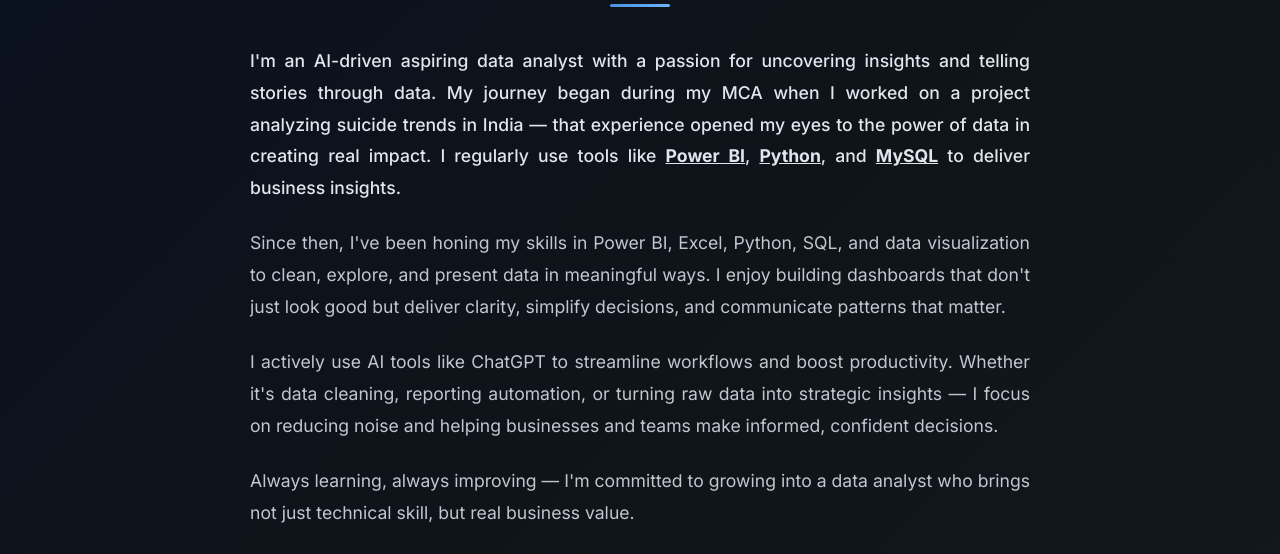
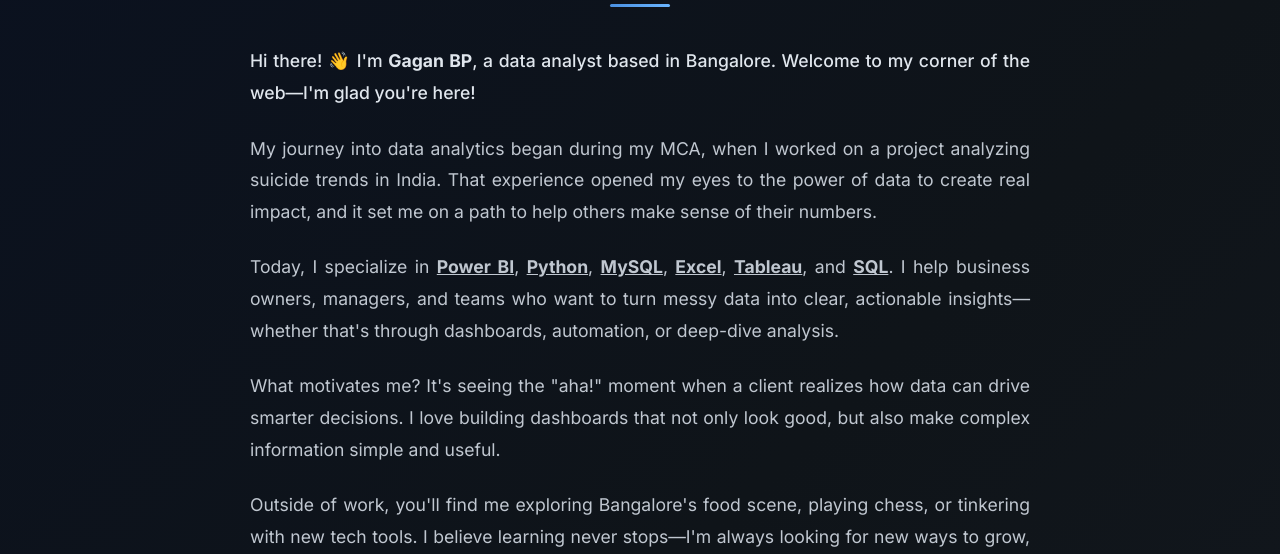
Before and after one commit to Gagan7a7/portfoliotest, a website: page about.html in a window 1280 px wide. Shown: the part 246-800 px from the top of the page. Drawn offline with Linux system fonts and the light colour scheme; a web font is replaced by a local one.

Commit message:
Update about.html

```diff
--- a/about.html
+++ b/about.html
@@ -171,7 +171,7 @@
             </nav>
         </header>
 
-        <!-- Main Content -->
+         <!-- Main Content -->
         <main id="main" style="padding-top: 100px;">
             <!-- About Section -->
             <section id="about" class="section" aria-labelledby="about-heading">
@@ -180,34 +180,36 @@
                     <div class="about-content">
                         <div class="about-text">
                             <p class="lead">
-                                I'm an AI-driven aspiring data analyst with a
-                                passion for uncovering insights and telling stories
-                                through data. My journey began during my MCA when I
-                                worked on a project analyzing suicide trends in
-                                India — that experience opened my eyes to the power
-                                of data in creating real impact. I regularly use tools like <a href="https://powerbi.microsoft.com/" target="_blank" rel="noopener nofollow" style="color:inherit;font-weight:bold;text-decoration:underline;">Power BI</a>, <a href="https://www.python.org/" target="_blank" rel="noopener nofollow" style="color:inherit;font-weight:bold;text-decoration:underline;">Python</a>, and <a href="https://www.mysql.com/" target="_blank" rel="noopener nofollow" style="color:inherit;font-weight:bold;text-decoration:underline;">MySQL</a> to deliver business insights.
+                                Hi there! 👋 I'm <strong>Gagan BP</strong>, a data analyst based in Bangalore. Welcome to my corner of the web—I'm glad you're here!
                             </p>
                             <p>
-                                Since then, I've been honing my skills in Power BI,
-                                Excel, Python, SQL, and data visualization to clean,
-                                explore, and present data in meaningful ways. I
-                                enjoy building dashboards that don't just look good
-                                but deliver clarity, simplify decisions, and
-                                communicate patterns that matter.
+                                My journey into data analytics began during my MCA, when I worked on a project analyzing suicide trends in India. That experience opened my eyes to the power of data to create real impact, and it set me on a path to help others make sense of their numbers.
                             </p>
                             <p>
-                                I actively use AI tools like ChatGPT to streamline
-                                workflows and boost productivity. Whether it's data
-                                cleaning, reporting automation, or turning raw data
-                                into strategic insights — I focus on reducing noise
-                                and helping businesses and teams make informed,
-                                confident decisions.
+                                Today, I specialize in
+                                <a href="https://powerbi.microsoft.com/" target="_blank" rel="noopener nofollow" style="color:inherit;font-weight:bold;text-decoration:underline;">Power BI</a>,
+                                <a href="https://www.python.org/" target="_blank" rel="noopener nofollow" style="color:inherit;font-weight:bold;text-decoration:underline;">Python</a>,
+                                <a href="https://www.mysql.com/" target="_blank" rel="noopener nofollow" style="color:inherit;font-weight:bold;text-decoration:underline;">MySQL</a>,
+                                <a href="https://www.microsoft.com/en-us/microsoft-365/excel" target="_blank" rel="noopener nofollow" style="color:inherit;font-weight:bold;text-decoration:underline;">Excel</a>,
+                                <a href="https://www.tableau.com/" target="_blank" rel="noopener nofollow" style="color:inherit;font-weight:bold;text-decoration:underline;">Tableau</a>, and
+                                <a href="https://en.wikipedia.org/wiki/SQL" target="_blank" rel="noopener nofollow" style="color:inherit;font-weight:bold;text-decoration:underline;">SQL</a>.
+                                I help business owners, managers, and teams who want to turn messy data into clear, actionable insights—whether that's through dashboards, automation, or deep-dive analysis.
                             </p>
                             <p>
-                                Always learning, always improving — I'm committed to
-                                growing into a data analyst who brings not just
-                                technical skill, but real business value.
+                                What motivates me? It's seeing the "aha!" moment when a client realizes how data can drive smarter decisions. I love building dashboards that not only look good, but also make complex information simple and useful.
                             </p>
+                            <p>
+                                Outside of work, you'll find me exploring Bangalore's food scene, playing chess, or tinkering with new tech tools. I believe learning never stops—I'm always looking for new ways to grow, both as an analyst and as a person.
+                            </p>
+                            <p style="margin-top:2em;">
+                                I believe the best results come from listening first—understanding your goals, your challenges, and what really matters to you. I enjoy working side by side with clients, asking questions, and making sure we’re always moving toward something useful, not just impressive on paper. I’m always learning, whether it’s a new tool or a new way to look at a problem, and I find a lot of joy in those small “aha” moments along the way. When I’m not working, you’ll probably find me with a good cup of coffee, exploring a new part of Bangalore, or catching up with friends and family. If you’d like to chat about data, projects, or just swap stories, I’d love to hear from you.
+                            </p>
+                            <div style="margin:2.5em 0 2em 0; text-align:center;">
+                                <a href="contact.html" style="display:inline-block; background:#6c63ff; color:#fff; font-weight:bold; padding:0.9em 2em; border-radius:32px; text-decoration:none; font-size:1.15em; box-shadow:0 2px 12px rgba(108,99,255,0.15); transition:background 0.2s;">
+                                    Ready to unlock the story in your data? Let's connect &rarr;
+                                </a>
+                            </div>
+
                         </div>
                     </div>
                 </div>
```
